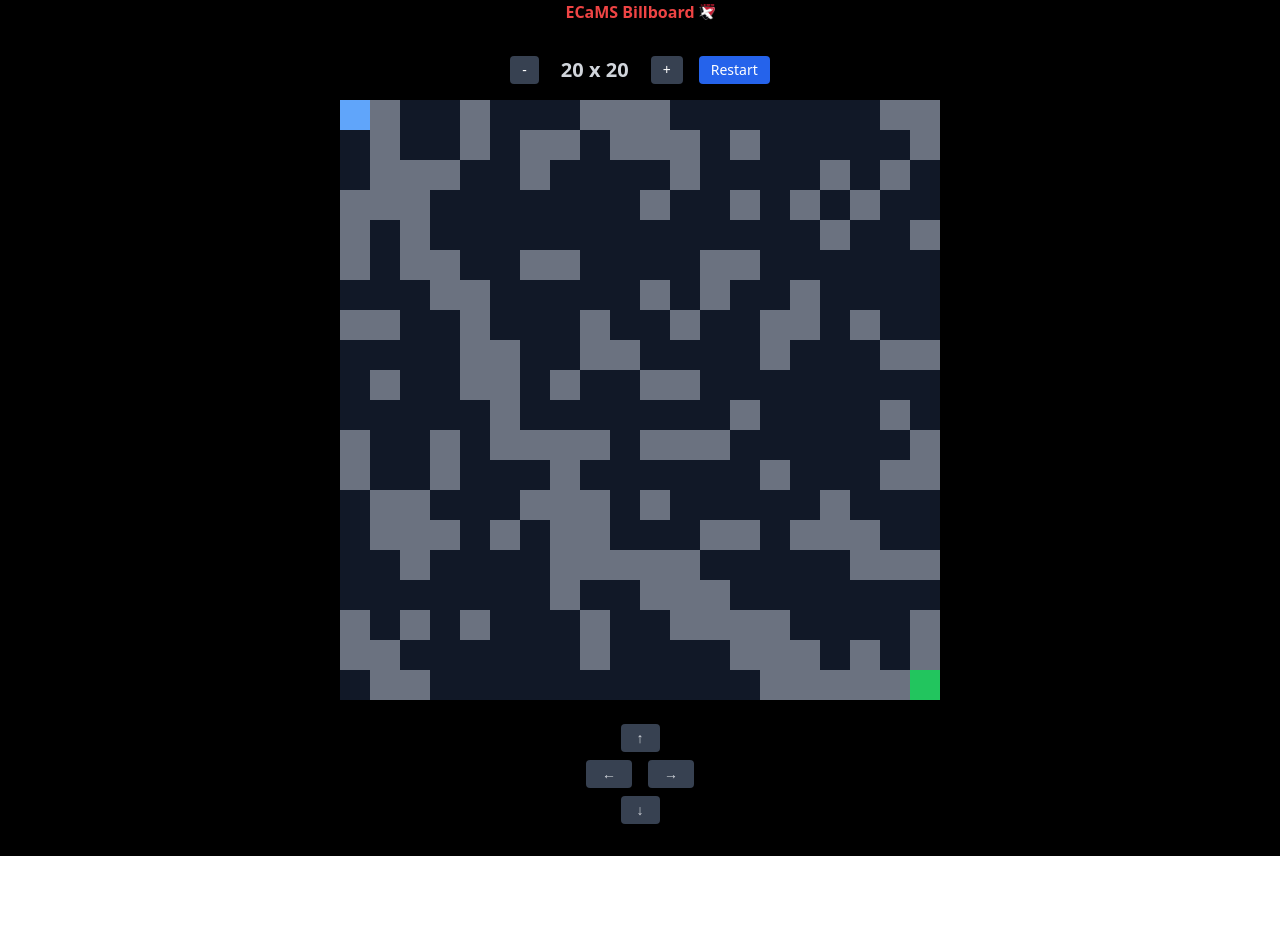
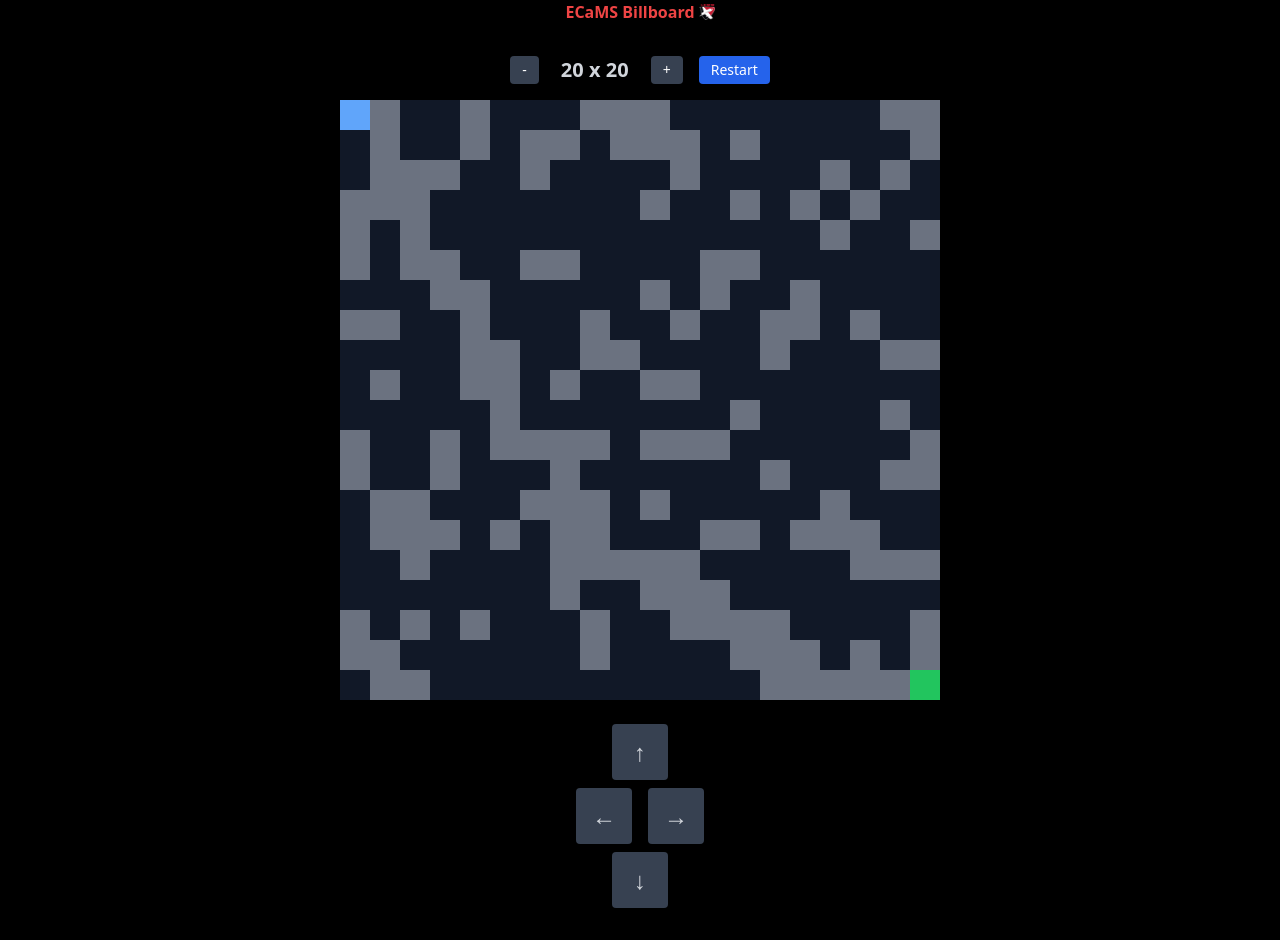
Before and after one commit to ECaMS-Billboard/ecams-billboard, a React (Create React App) app: page /mazegame in a window 1280 px wide. Before the commit the page ends 856 px from the top, so only its background shows below. Built offline with nearby package versions, Linux system fonts and the light colour scheme; the HTML template or start-up script is replaced by a standard one.

Commit message:
mazegame 3

```diff
--- a/src/pages/MazeGame.js
+++ b/src/pages/MazeGame.js
@@ -139,7 +139,7 @@ function MazeGame() {
       const currentTime = new Date().getTime();
       const tapLength = currentTime - lastTap;
       if (tapLength < 300 && tapLength > 0) {
-        e.preventDefault(); // Prevent zoom on double-tap
+        e.preventDefault();
       }
       lastTap = currentTime;
     };
@@ -154,13 +154,23 @@ function MazeGame() {
     <div
       ref={gameRef}
       className="min-h-screen bg-black text-gray-300 p-8 flex flex-col items-center"
-      style={{ touchAction: 'manipulation' }}
+      style={{
+        touchAction: 'manipulation',
+        WebkitUserSelect: 'none',
+        userSelect: 'none',
+        WebkitTapHighlightColor: 'transparent',
+      }}
     >
       {/* Controls */}
       <div className="flex items-center justify-center mb-4 space-x-4">
         <button
           onClick={() => handleSizeChange(-STEP)}
           className="bg-gray-700 hover:bg-gray-600 px-3 py-1 rounded text-white text-sm"
+          style={{
+            userSelect: 'none',
+            touchAction: 'none',
+            WebkitTapHighlightColor: 'transparent',
+          }}
         >
           -
         </button>
@@ -170,12 +180,22 @@ function MazeGame() {
         <button
           onClick={() => handleSizeChange(STEP)}
           className="bg-gray-700 hover:bg-gray-600 px-3 py-1 rounded text-white text-sm"
+          style={{
+            userSelect: 'none',
+            touchAction: 'none',
+            WebkitTapHighlightColor: 'transparent',
+          }}
         >
           +
         </button>
         <button
           onClick={generateMaze}
           className="ml-6 bg-blue-600 hover:bg-blue-500 px-3 py-1 rounded text-white text-sm"
+          style={{
+            userSelect: 'none',
+            touchAction: 'none',
+            WebkitTapHighlightColor: 'transparent',
+          }}
         >
           Restart
         </button>
@@ -227,8 +247,16 @@ function MazeGame() {
           onClick={() => movePlayer(0, -1)}
           onMouseDown={() => startHoldMove(0, -1)}
           onTouchStart={() => startHoldMove(0, -1)}
-          className="bg-gray-700 px-4 py-1 rounded hover:bg-gray-600 text-sm select-none"
-          style={{ userSelect: 'none', touchAction: 'none' }}
+          className="bg-gray-700 rounded hover:bg-gray-600 text-sm select-none"
+          style={{
+            userSelect: 'none',
+            touchAction: 'none',
+            WebkitTapHighlightColor: 'transparent',
+            padding: '1rem',
+            fontSize: '1.5rem',
+            minWidth: '56px',
+            minHeight: '56px',
+          }}
         >
           ↑
         </button>
@@ -237,8 +265,16 @@ function MazeGame() {
             onClick={() => movePlayer(-1, 0)}
             onMouseDown={() => startHoldMove(-1, 0)}
             onTouchStart={() => startHoldMove(-1, 0)}
-            className="bg-gray-700 px-4 py-1 rounded hover:bg-gray-600 text-sm select-none"
-            style={{ userSelect: 'none', touchAction: 'none' }}
+            className="bg-gray-700 rounded hover:bg-gray-600 text-sm select-none"
+            style={{
+              userSelect: 'none',
+              touchAction: 'none',
+              WebkitTapHighlightColor: 'transparent',
+              padding: '1rem',
+              fontSize: '1.5rem',
+              minWidth: '56px',
+              minHeight: '56px',
+            }}
           >
             ←
           </button>
@@ -246,8 +282,16 @@ function MazeGame() {
             onClick={() => movePlayer(1, 0)}
             onMouseDown={() => startHoldMove(1, 0)}
             onTouchStart={() => startHoldMove(1, 0)}
-            className="bg-gray-700 px-4 py-1 rounded hover:bg-gray-600 text-sm select-none"
-            style={{ userSelect: 'none', touchAction: 'none' }}
+            className="bg-gray-700 rounded hover:bg-gray-600 text-sm select-none"
+            style={{
+              userSelect: 'none',
+              touchAction: 'none',
+              WebkitTapHighlightColor: 'transparent',
+              padding: '1rem',
+              fontSize: '1.5rem',
+              minWidth: '56px',
+              minHeight: '56px',
+            }}
           >
             →
           </button>
@@ -256,8 +300,16 @@ function MazeGame() {
           onClick={() => movePlayer(0, 1)}
           onMouseDown={() => startHoldMove(0, 1)}
           onTouchStart={() => startHoldMove(0, 1)}
-          className="bg-gray-700 px-4 py-1 rounded hover:bg-gray-600 text-sm select-none"
-          style={{ userSelect: 'none', touchAction: 'none' }}
+          className="bg-gray-700 rounded hover:bg-gray-600 text-sm select-none"
+          style={{
+            userSelect: 'none',
+            touchAction: 'none',
+            WebkitTapHighlightColor: 'transparent',
+            padding: '1rem',
+            fontSize: '1.5rem',
+            minWidth: '56px',
+            minHeight: '56px',
+          }}
         >
           ↓
         </button>
```
